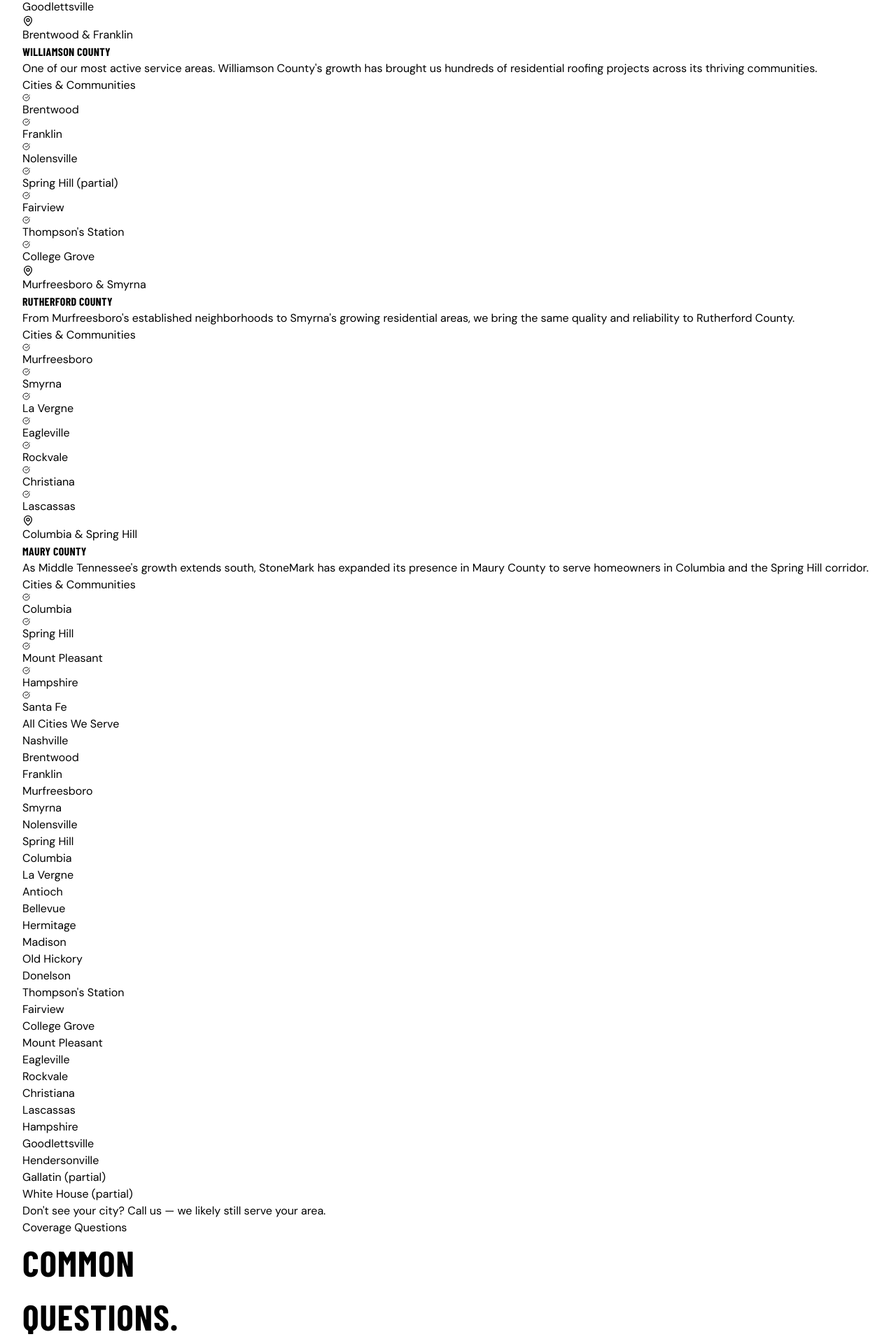
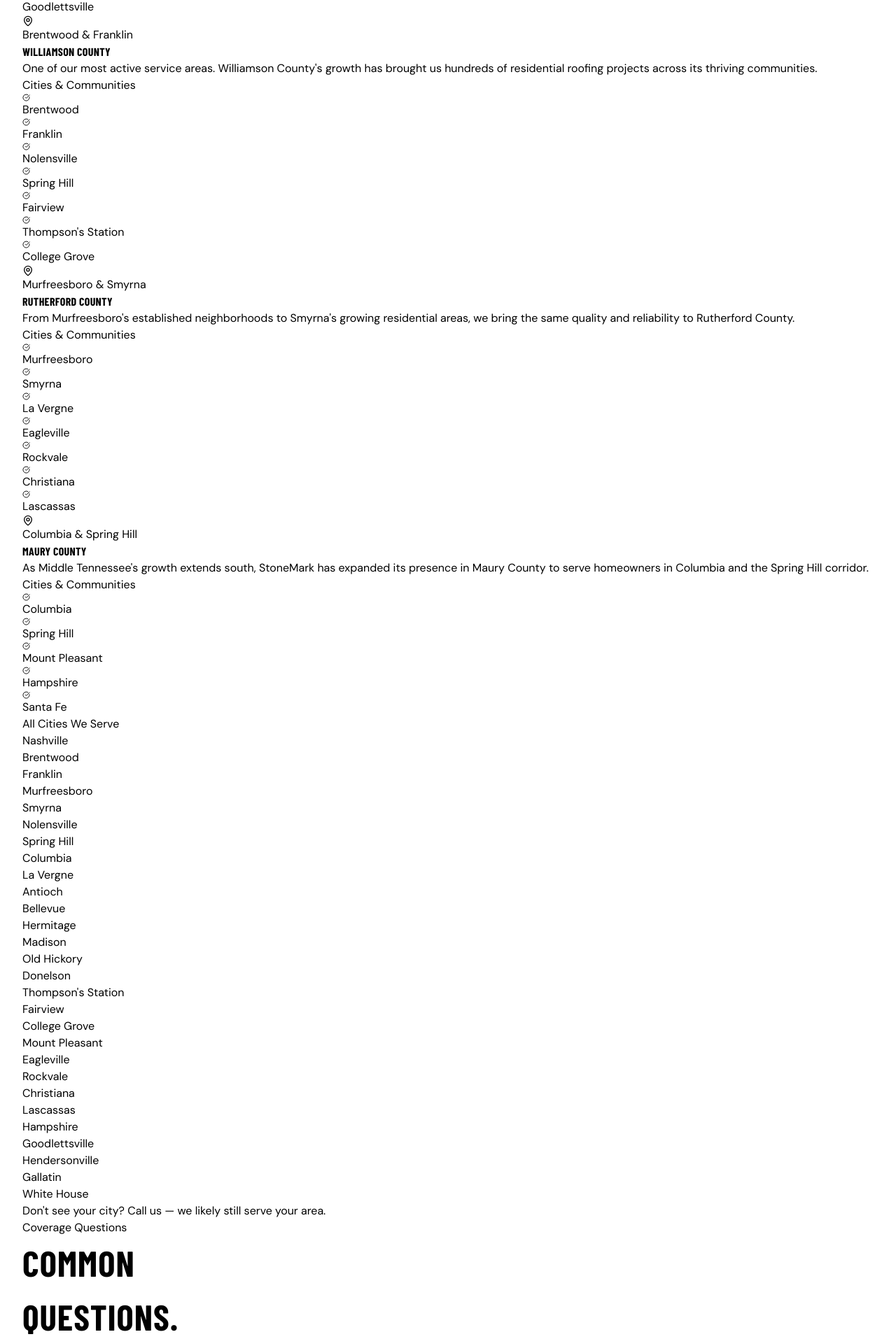
Before and after one commit to sunrove/stone-mark-final, a React (Vite) app in the folder client/: page /service-area in a window 1280 px wide. Shown: the part 1811-3725 px from the top of the page at 70% size. Built offline with nearby package versions, Linux system fonts and the light colour scheme; no server answers; a web font is replaced by a local one.

Commit message:
fix: clean up service area cities list

```diff
--- a/client/src/components/ServiceAreaSection.tsx
+++ b/client/src/components/ServiceAreaSection.tsx
@@ -11,7 +11,7 @@
   "Nashville", "Brentwood", "Franklin", "Murfreesboro",
   "Smyrna", "Nolensville", "Spring Hill", "Columbia",
   "Antioch", "Hermitage", "Mount Juliet", "Hendersonville",
-  "Gallatin", "Lebanon", "La Vergne", "Lavergne",
+  "Gallatin", "White House", "La Vergne", "Goodlettsville",
 ];
 
 const counties = [
--- a/client/src/pages/ServiceArea.tsx
+++ b/client/src/pages/ServiceArea.tsx
@@ -22,7 +22,7 @@
     name: "Williamson County",
     highlight: "Brentwood & Franklin",
     color: "#F97316",
-    cities: ["Brentwood", "Franklin", "Nolensville", "Spring Hill (partial)", "Fairview", "Thompson's Station", "College Grove"],
+    cities: ["Brentwood", "Franklin", "Nolensville", "Spring Hill", "Fairview", "Thompson's Station", "College Grove"],
     desc: "One of our most active service areas. Williamson County's growth has brought us hundreds of residential roofing projects across its thriving communities.",
   },
   {
@@ -143,7 +143,7 @@
                 "Bellevue", "Hermitage", "Madison", "Old Hickory", "Donelson",
                 "Thompson's Station", "Fairview", "College Grove", "Mount Pleasant",
                 "Eagleville", "Rockvale", "Christiana", "Lascassas", "Hampshire",
-                "Goodlettsville", "Hendersonville", "Gallatin (partial)", "White House (partial)",
+                "Goodlettsville", "Hendersonville", "Gallatin", "White House",
               ].map((city) => (
                 <div key={city} className="flex items-center gap-2 py-1.5">
                   <div className="w-1 h-1 bg-[#F97316] rotate-45 flex-shrink-0" />
```
